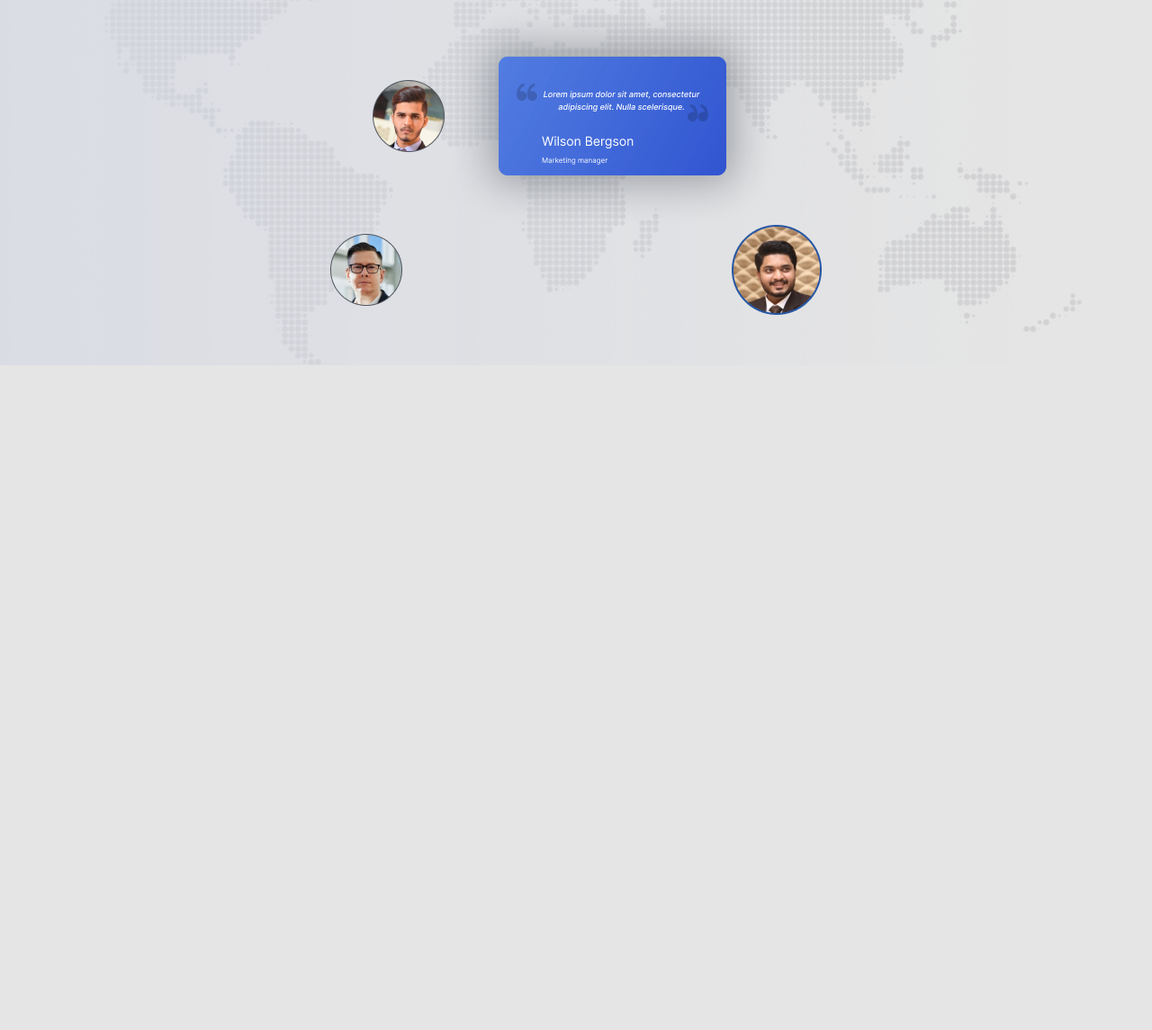
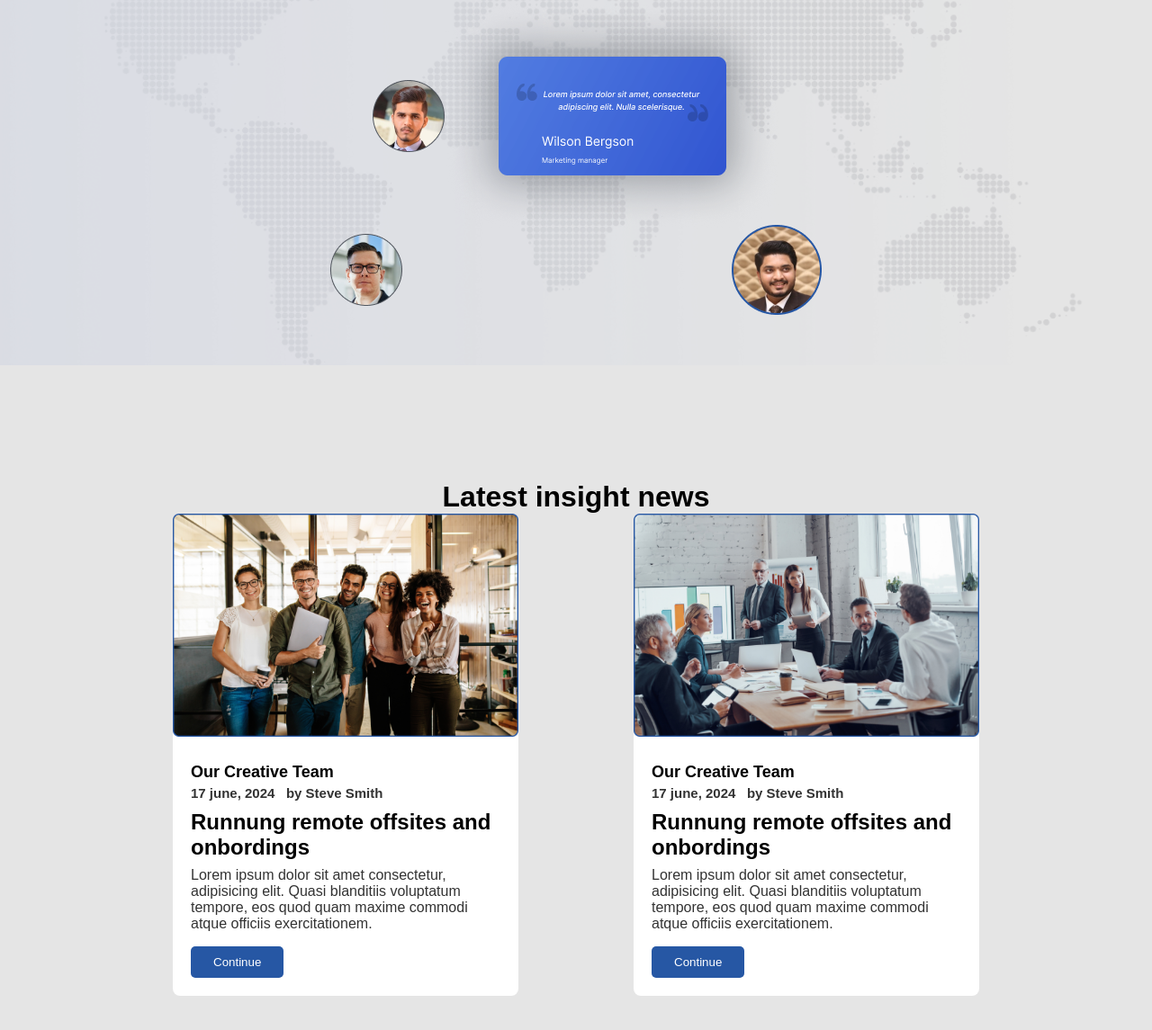
Before and after one commit to md-raza-ali/Codext-Figma-Design, a plain HTML site: page index.html in a window 1280 px wide. Shown: the part 3163-4308 px from the top of the page at 90% size. Before the commit the page ends 3569 px from the top, so only its background shows below. Drawn offline with Linux system fonts and the light colour scheme; a web font is replaced by a local one.

Commit message:
Initial commit

```diff
--- a/index.html
+++ b/index.html
@@ -217,5 +217,38 @@
         </div>
       </div>
     </div>
+
+    <!-- INSTGHT NEWS SECTION  -->
+    <div class="news-sec">
+      <div class="news-heading">
+        <h1>Latest insight news</h1>
+      </div>
+      <div class="news-cards">
+        <div class="news card-1">
+          <div class="img">
+            <img src="./assets/news-1.png" alt="">
+            <div class="context">
+              <h4>Our Creative Team</h4>
+              <h5>17 june, 2024 &#160 by Steve Smith</h5>
+              <h2>Runnung remote offsites and onbordings</h2>
+              <p>Lorem ipsum dolor sit amet consectetur, adipisicing elit.  Quasi blanditiis voluptatum  tempore, eos quod quam maxime commodi atque officiis exercitationem.</p>
+              <button class="btn">Continue</button>
+            </div>
+          </div>
+        </div>
+        <div class="news card-2">
+         <div class="img">
+            <img src="./assets/news-2.png" alt="">
+            <div class="context">
+              <h4>Our Creative Team</4>
+              <h5>17 june, 2024 &#160 by Steve Smith</h5>
+              <h2>Runnung remote offsites and onbordings</h2>
+              <p>Lorem ipsum dolor sit amet consectetur, adipisicing elit. Quasi blanditiis voluptatum tempore, eos quod quam maxime commodi atque officiis exercitationem.</p>
+              <button class="btn">Continue</button>
+            </div>
+        </div>
+      </div>
+    </div>
+
   </body>
 </html>
--- a/style.css
+++ b/style.css
@@ -229,6 +229,8 @@ nav a {
 .review-sec {
   display: flex;
   flex-direction: column;
+  width: 100%;
+  height: calc(100vh - 80px);
 }
 .heading-rev {
   height: 20vh;
@@ -272,8 +274,59 @@ nav a {
   justify-content: space-evenly;
   height: 30%;
 }
-.map-rev img {
-  width: ;
+.news-sec {
+  display: flex;
+  flex-direction: column;
+  justify-content: center;
+  width: 100%;
+  height: calc(100vh - 80px);
+}
+.news-heading{
+  width: 100%;
+  text-align: center;
+}
+.news-cards {
+  display: flex;
+  justify-content: center;
+  width: 100%;
+}
+.news {
+  border-radius: 8px;
+  background-color: white;
+  width: 30%;
+
+  margin: 0% 5% 2% 5%;
+}
+.news img {
+  width: 100%;
+}
+.news-cards .context {
+  padding: 20px;
+}
+.news-cards .context h4 {
+  line-height: 30px;
+  font-weight: 600;
+  font-size: 18px;
+}
+.news-cards .context h5 {
+  font-weight: 600;
+  font-size: 15px;
+  opacity: 0.8;
+}
+.news-cards .context h2 {
+  padding-top: 10px;
+  padding-bottom: 8px;
+}
+.news-cards .context p {
+  opacity: 0.8;
+  padding-bottom: 16px;
+}
+.news-cards .context .btn {
+  padding: 10px 25px;
+  border-radius: 5px;
+
+  background-color: #2657a4;
+  color: white;
 }
 /* @media screen and (max-width: 768px) {
   nav ul {
```
Also changed, not shown: assets/news-1.png (added), assets/news-2.png (added).
